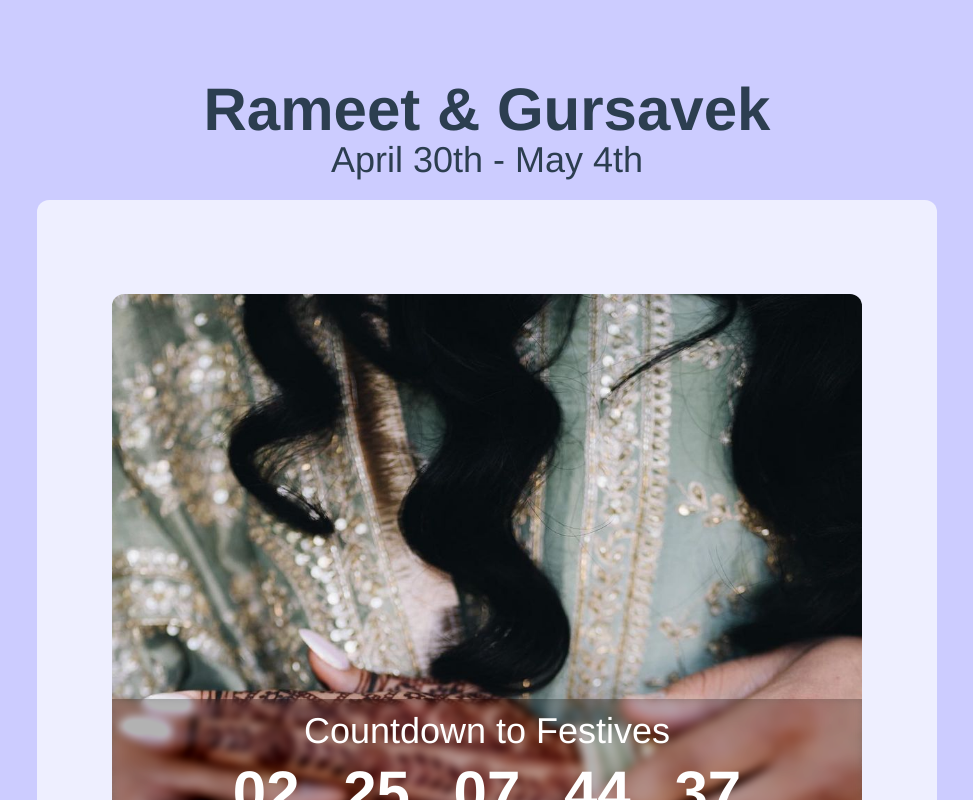
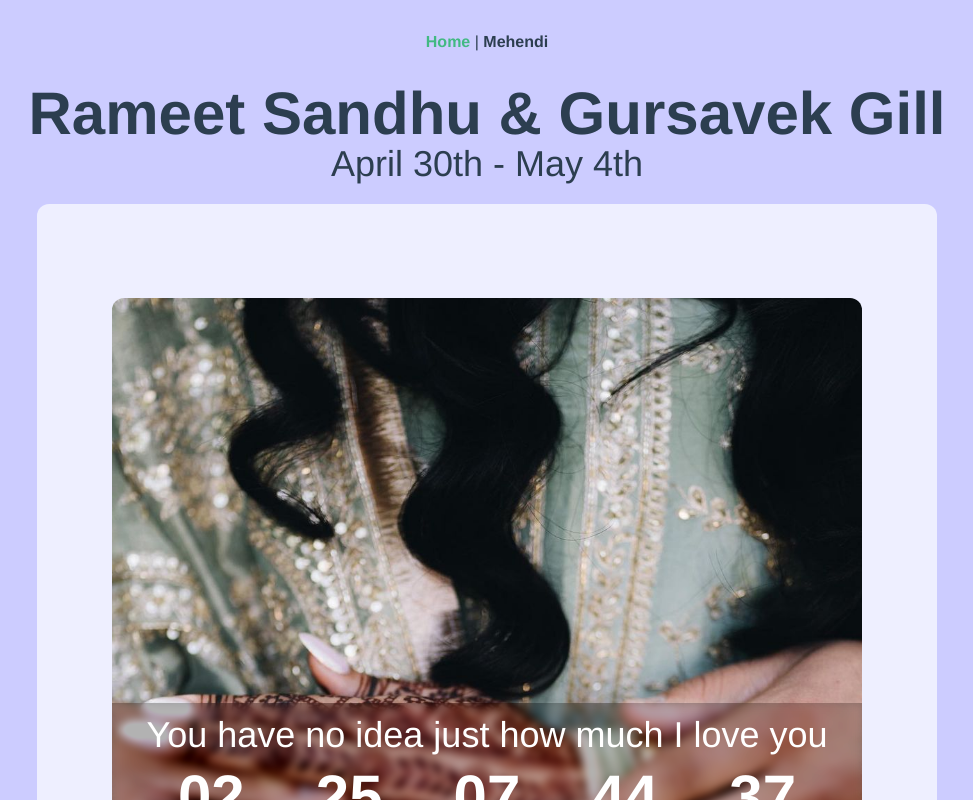
Before and after one commit to Bsandhu97/Ramy-Savek-Wedding, a Vue app: page / in a window 1280 px wide. Shown: the top 800 px of the page, without its empty margins (153-1126 px from the left). Built offline with nearby package versions, Linux system fonts and the light colour scheme.

Commit message:
adding routing, new page, working on styling

```diff
--- a/package.json
+++ b/package.json
@@ -8,15 +8,18 @@
     "lint": "vue-cli-service lint"
   },
   "dependencies": {
+    "bootstrap-icons": "^1.11.3",
     "core-js": "^3.8.3",
     "flowbite": "^2.2.1",
-    "vue": "^3.2.13"
+    "vue": "^3.2.13",
+    "vue-router": "4"
   },
   "devDependencies": {
     "@babel/core": "^7.12.16",
     "@babel/eslint-parser": "^7.12.16",
     "@vue/cli-plugin-babel": "~5.0.0",
     "@vue/cli-plugin-eslint": "~5.0.0",
+    "@vue/cli-plugin-router": "~5.0.0",
     "@vue/cli-service": "~5.0.0",
     "autoprefixer": "^10.4.17",
     "eslint": "^7.32.0",
--- a/src/App.vue
+++ b/src/App.vue
@@ -1,21 +1,10 @@
 <template>
-  <div id="app" class="py-5 pb-10 px-16">
-    <p class="font-bold text-6xl">Rameet & Gursavek</p>
-    <p class="text-semibold text-4xl">April 30th - May 4th </p>
-    <CountdownCard msg="Welcome to Your Vue.js App"/>
-  </div>
+  <nav>
+    <router-link to="/">Home</router-link> |
+    <router-link to="/mehendi">Mehendi</router-link>
+  </nav>
+  <router-view/>
 </template>
-
-<script>
-import CountdownCard from './components/CountdownCard.vue'
-
-export default {
-  name: 'App',
-  components: {
-    CountdownCard
-  }
-}
-</script>
 
 <style>
 #app {
@@ -24,6 +13,18 @@ export default {
   -moz-osx-font-smoothing: grayscale;
   text-align: center;
   color: #2c3e50;
-  margin-top: 60px;
+}
+
+nav {
+  padding: 30px;
+}
+
+nav a {
+  font-weight: bold;
+  color: #2c3e50;
+}
+
+nav a.router-link-exact-active {
+  color: #42b983;
 }
 </style>
--- a/src/components/CountdownCard.vue
+++ b/src/components/CountdownCard.vue
@@ -1,22 +1,22 @@
 <template>
-  <div class="grid justify-center items-center pt-5 relative">
+  <div class="grid justify-center items-center pt-5 relative pb-20">
     <div class="grid justify-center items-center bg-periwinkle-50 rounded-xl relative">
       <img class="h-5/6 w-auto rounded-xl relative" src= "../assets/Ramy-Savek-1.jpg" alt="Cycling Background" />
       <div class=" absolute grid justify-items-center w-full h-32 ">
         <!-- Timer -->
         <div class="grid justify-center items-center bg-black text-4xl text-white parent-container w-5/6 py-3 backdrop-contrast-150 backdrop-blur-sm">
-          <div class="font-medium text-4xl pb-3">Countdown to Festives</div>
-          <div class=" text-6xl font-semibold grid grid-cols-5 gap-3">
+          <div class="font-medium text-4xl pb-3">You have no idea just how much I love you</div>
+          <div class="text-6xl font-semibold grid grid-cols-5 gap-2">
            <div> {{formattedMonths}} </div>
             <div> {{formattedDays}}</div>
             <div> {{formattedHours}}</div>
             <div> {{formattedMins}}</div>
             <div> {{formattedSecs}} </div>
-            <div class=" text-3xl font-medium">Months</div>
-            <div class=" text-3xl font-medium">Days</div>
-            <div class=" text-3xl font-medium">Hours</div>
-            <div class=" text-3xl font-medium">Mins</div>
-            <div class=" text-3xl font-medium">Secs</div>
+            <div class="text-3xl font-medium">Months</div>
+            <div class="text-3xl font-medium">Days</div>
+            <div class="text-3xl font-medium">Hours</div>
+            <div class="text-3xl font-medium">Mins</div>
+            <div class="text-3xl font-medium">Secs</div>
           </div>
         </div>
       </div>
@@ -45,14 +45,16 @@ export default {
     };
   },
   methods: {
-    cycleImages() {
-      setInterval(() => {
-        this.imageIndex = (this.imageIndex + 1) % this.images.length;
-        this.currentImage = this.images[this.imageIndex];
-      }, 5000); // Change the duration (in milliseconds) between image changes
+    webCycle() {
+      this.cycleImages();
+      setInterval(this.cycleImages, 5000)
 
       this.updateCountdown();
       setInterval(this.updateCountdown, 1000);
+    },
+    cycleImages() {
+        this.imageIndex = (this.imageIndex + 1) % this.images.length;
+        this.currentImage = this.images[this.imageIndex];
     },
     updateCountdown() {
       const currentTime = new Date();
@@ -77,7 +79,7 @@ export default {
     },
   },
   mounted() {
-    this.cycleImages();
+    this.webCycle();
   },
 };
 </script>
--- a/src/main.js
+++ b/src/main.js
@@ -1,5 +1,7 @@
 import { createApp } from 'vue'
 import App from './App.vue'
 import './index.css'
+import router from './router'
+import 'bootstrap-icons/font/bootstrap-icons.css'
 
-createApp(App).mount('#app')
+createApp(App).use(router).mount('#app')
--- /dev/null
+++ b/src/router/index.js
@@ -0,0 +1,23 @@
+import { createRouter, createWebHashHistory } from 'vue-router'
+import HomeView from '../views/HomeView.vue'
+import MehendiView from '../views/MehendiView.vue'
+
+const routes = [
+  {
+    path: '/',
+    name: 'home',
+    component: HomeView
+  },
+  {
+    path: '/mehendi',
+    name: 'about',
+    component: MehendiView
+  }
+]
+
+const router = createRouter({
+  history: createWebHashHistory(),
+  routes
+})
+
+export default router
--- /dev/null
+++ b/src/views/HomeView.vue
@@ -0,0 +1,19 @@
+<template>
+  <div class="home">
+    <p class="font-bold text-6xl">Rameet Sandhu & Gursavek Gill</p>
+    <p class="text-semibold text-4xl">April 30th - May 4th </p>
+    <CountdownCard />
+  </div>
+</template>
+
+<script>
+// @ is an alias to /src
+import CountdownCard from '../components/CountdownCard.vue'
+
+export default {
+  name: 'HomeView',
+  components: {
+    CountdownCard
+  }
+}
+</script>
--- /dev/null
+++ b/src/views/MehendiView.vue
@@ -0,0 +1,34 @@
+<template>
+  <div class="about grid justify-items-center">
+    <div class="rounded-lg bg-periwinkle-50 w-2/3 py-20">
+      <div class="font-bold text-6xl pt-10 pb-5">Mehendi</div>
+      <div class="flex justify-center pt-3 px-5">
+        <i class="bi bi-calendar text-periwinkle-700 text-2xl"></i>
+        <div class="text-semibold text-2xl px-2">April 30th, 2024, 6:00 pm</div>
+      </div>
+      <button @click="toGoogleMaps()">
+
+        <div class="flex justify-center pt-3 px-5">
+          <i class="bi bi-geo-alt text-periwinkle-700 text-2xl"></i>
+          <div class="text-semibold text-2xl px-2">170 Summerwind Dr., Milpitas, CA, 95035</div>
+        </div>
+      </button>
+      <!-- <div class="grid justify-items-center py-5">
+      <div class="rounded-lg bg-periwinkle-500 w-fit py-5 px-5 grid justify-center">
+          <iframe src="https://www.google.com/maps/embed?pb=!1m18!1m12!1m3!1d3167.6125588988043!2d-121.91457042284414!3d37.44625653101409!2m3!1f0!2f0!3f0!3m2!1i1024!2i768!4f13.1!3m3!1m2!1s0x808fc8c868c09fad%3A0xa016a9fd4b684426!2s170%20Summerwind%20Dr%2C%20Milpitas%2C%20CA%2095035!5e0!3m2!1sen!2sus!4v1707127238903!5m2!1sen!2sus" width="600" height="450" style="border:0;" allowfullscreen="" loading="lazy" referrerpolicy="no-referrer-when-downgrade"></iframe>
+        </div>
+      </div> -->
+    </div>
+  </div>
+</template>
+
+<script>
+
+export default {
+   methods: {
+    toGoogleMaps(){
+      window.open('https://maps.app.goo.gl/sDdqDpawNEuqsbzx6', '_blank');
+    }
+  },
+}
+</script>
```
Also changed, not shown: 2 other files (tests, documents, lock files or other folders).
